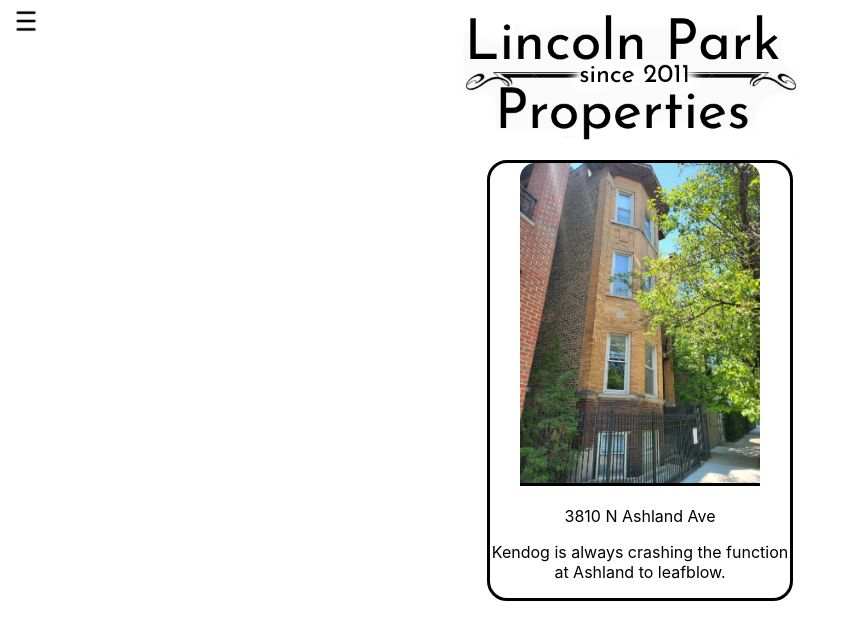
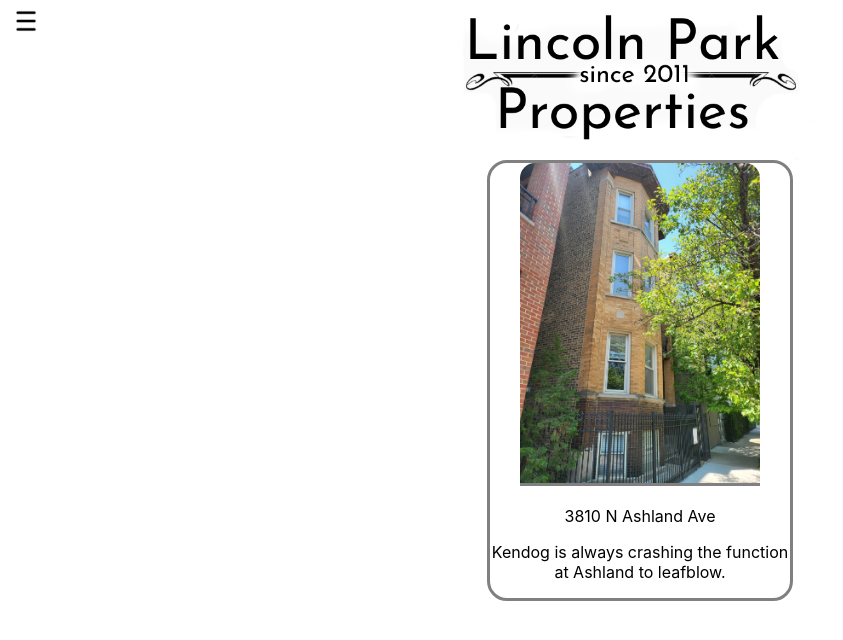
Before and after one commit to tyler-jurczyk-2020/lpp_website, a React (Vite) app: page /properties in a window 1280 px wide. Shown: the top 640 px of the page, without its empty margins (0-843 px from the left). Built offline with nearby package versions, Linux system fonts and the light colour scheme.

Commit message:
Fixed hovering so that all borders turn black

```diff
--- a/src/buildings.css
+++ b/src/buildings.css
@@ -1,5 +1,13 @@
 .PropertiesGrid {
     display: grid;
+}
+
+.AshlandCard {
+    border-style: solid;
+    border-color: gray;
+    margin: 0 auto;
+    border-radius: 20px;
+    max-width: 300px;
 }
 
 .AshlandImage {
@@ -8,16 +16,17 @@
     border-top-left-radius: 15px;
     border-top-right-radius: 15px;
     border-bottom-style: solid;
-}
-
-.AshlandCard {
-    border-style: solid;
-    border-color: black;
-    margin: 0 auto;
-    border-radius: 20px;
-    max-width: 300px;
+    border-bottom-color: gray;
 }
 
 .AshlandDesc {
     overflow-wrap: break-word;
 }
+
+.AshlandCard:hover {
+    border-color: black;
+}
+
+.AshlandCard:hover > .AshlandImage {
+    border-bottom-color: black;
+}
```
